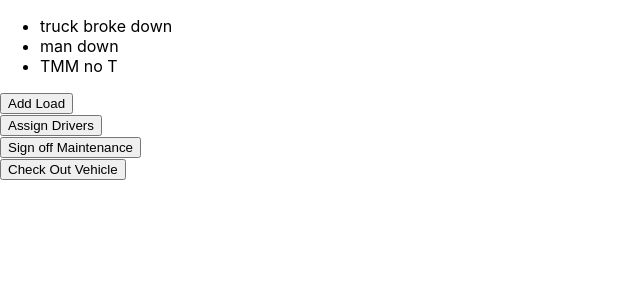
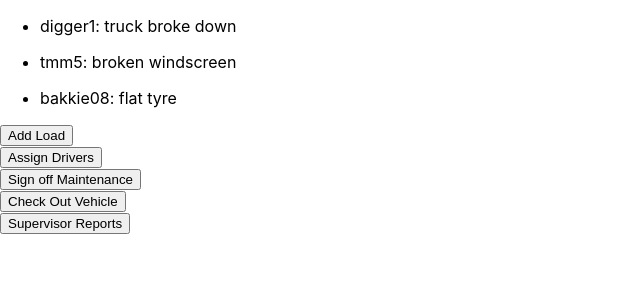
Before and after one commit to jackroy08/Nology_Client_SR, a React (Create React App) app: page /supervisor in a window 1280 px wide. Shown: the top 300 px of the page, without its empty margins (0-640 px from the left). Built offline with nearby package versions, Linux system fonts and the light colour scheme; the HTML template or start-up script is replaced by a standard one.

Commit message:
changed news ticker

```diff
--- a/src/App.jsx
+++ b/src/App.jsx
@@ -6,11 +6,6 @@ import { Supervisor } from './pages/Supervisor/Supervisor';
 import { DailyReport } from './pages/Supervisor/DailyReport/DailyReport';
 
 //DUMMY DATA
-const dataArr = [
-  'truck broke down',
-  'man down',
-  'TMM no T'
-]
 
 const employeeArr  = [
   'Prudence Maluleka',
@@ -32,7 +27,7 @@ const App = () => {
       <Router>
         <Login path='/login' />
         <Maintenance path="/maintenance" />
-        <Supervisor path="/supervisor" dataArr={dataArr} employeeArr={employeeArr} vehicleArr={vehicleArr} />
+        <Supervisor path="/supervisor" employeeArr={employeeArr} vehicleArr={vehicleArr} />
         <DailyReport path="/report"/>
       </Router>
     </div>
--- a/src/pages/Supervisor/DailyReport/DailyReport.jsx
+++ b/src/pages/Supervisor/DailyReport/DailyReport.jsx
@@ -1,6 +1,6 @@
 import React from "react"
 
-export const DailyReport = () => {
+export const DailyReport = (props) => {
 
 
     //should be back endddddd
@@ -36,6 +36,8 @@ export const DailyReport = () => {
     ]
     /////////////////
 
+    const {setIsOverlayShown, setOverlayContent} = props;
+
     return (
         <div>
             <h1>Supervisor Daily Shift Report</h1>
@@ -55,7 +57,9 @@ export const DailyReport = () => {
                         </>
                     )
                 })}
+                <button>Submit</button>
             </form>
+            <button onClick={()=>{setIsOverlayShown(false);  setOverlayContent(null)}}>Cancel</button>
         </div>
     )
 }
--- /dev/null
+++ b/src/pages/Supervisor/Issue/Issue.jsx
@@ -0,0 +1,13 @@
+import React from 'react'
+
+export const Issue = (props) => {
+
+    const {vehicle, issue} = props.issue;
+    return (
+        <>
+            <p>{`${vehicle}: ${issue}`}</p>
+        </>
+    )
+}
+
+export default Issue;
--- /dev/null
+++ b/src/pages/Supervisor/Issue/index.js
@@ -0,0 +1,2 @@
+import Issue from "./Issue";
+export default Issue;
--- a/src/pages/Supervisor/Supervisor.jsx
+++ b/src/pages/Supervisor/Supervisor.jsx
@@ -2,15 +2,19 @@ import React, {useState} from 'react';
 import Styles from './Supervisor.module.scss'
 import Load from './Load';
 import AssignDriver from './AssignDriver';
-
-
-
-
+import Issue from "./Issue"
+import { DailyReport } from './DailyReport/DailyReport';
 
 export const Supervisor = (props) => {
 
-    const {dataArr,vehicleArr,employeeArr}=props
-    console.log(props)
+    //get issues API i guess
+    let issues = [
+            {vehicle: 'digger1', issue: 'truck broke down'},
+            {vehicle: 'tmm5', issue: 'broken windscreen'},
+            {vehicle: 'bakkie08', issue: 'flat tyre'},
+    ]
+
+    const {vehicleArr,employeeArr}=props
 
     const [isOverlayShown, setIsOverlayShown] = useState(false);
 
@@ -23,7 +27,7 @@ export const Supervisor = (props) => {
         <article>
             <ul>
                 {/* math random probably isnt the best tool for this */}
-                {Array.isArray(dataArr) ? dataArr.map(issue => <li key={Math.random()}>{issue}</li>) : <p>Incorrect Data Format</p>}
+                {Array.isArray(issues) ? issues.map(issue => <li key={Math.random()}>{<Issue issue={issue}/>}</li>) : <p>Incorrect Data Format</p>}
             </ul>
         </article>
         <section>
@@ -31,6 +35,7 @@ export const Supervisor = (props) => {
             <div><button onClick={()=>{setIsOverlayShown(true); setOverlayContent(<AssignDriver setIsOverlayShown={setIsOverlayShown} setOverlayContent={setOverlayContent} employeeArr={employeeArr} vehicleArr={vehicleArr}/>)}}>Assign Drivers</button></div>
             <div><button>Sign off Maintenance</button></div>
             <div><button>Check Out Vehicle</button></div>
+            <div><button onClick={()=>{setIsOverlayShown(true); setOverlayContent(<DailyReport setIsOverlayShown={setIsOverlayShown} setOverlayContent={setOverlayContent}/>)}}>Supervisor Reports</button></div>
         </section>
         <div className={`${Styles.overlay} ${overlayStyle}`}>
             {overlayContent}
--- a/src/pages/Supervisor/Supervisor.module.scss
+++ b/src/pages/Supervisor/Supervisor.module.scss
@@ -5,13 +5,15 @@
     height: 0%;
     width: 0%;
     transition: all 1s ease;
+    overflow-x: scroll;
 
     &.shown{
         position: absolute;
-        top: 5%;
-        left: 5%;
-        height: 90%;
-        width: 90%;
-        background-color: red;
+        top: 2%;
+        left: 2%;
+        height: 96%;
+        width: 96%;
+        background-color: grey;
+        border: 2px solid black;
     }
 }
```
